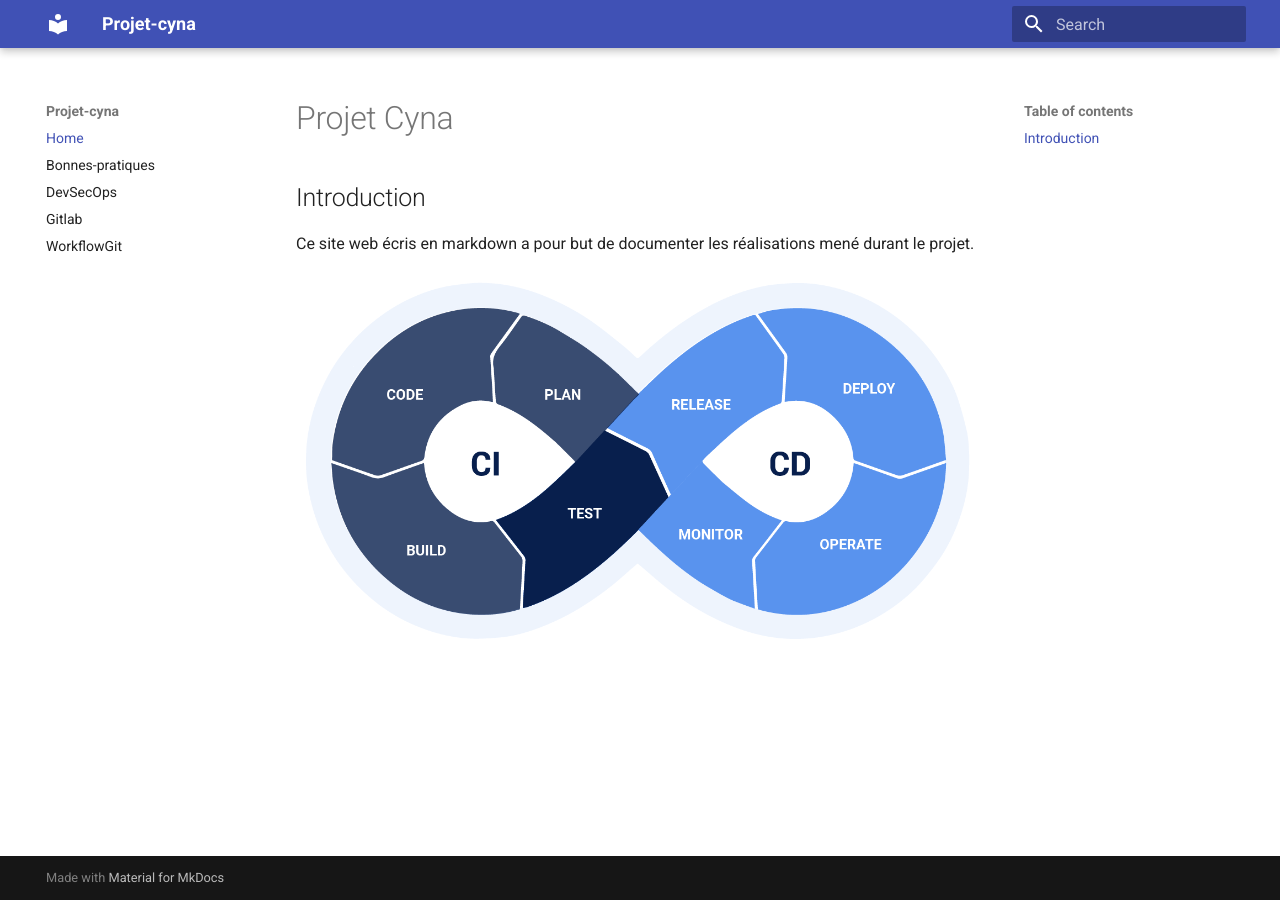
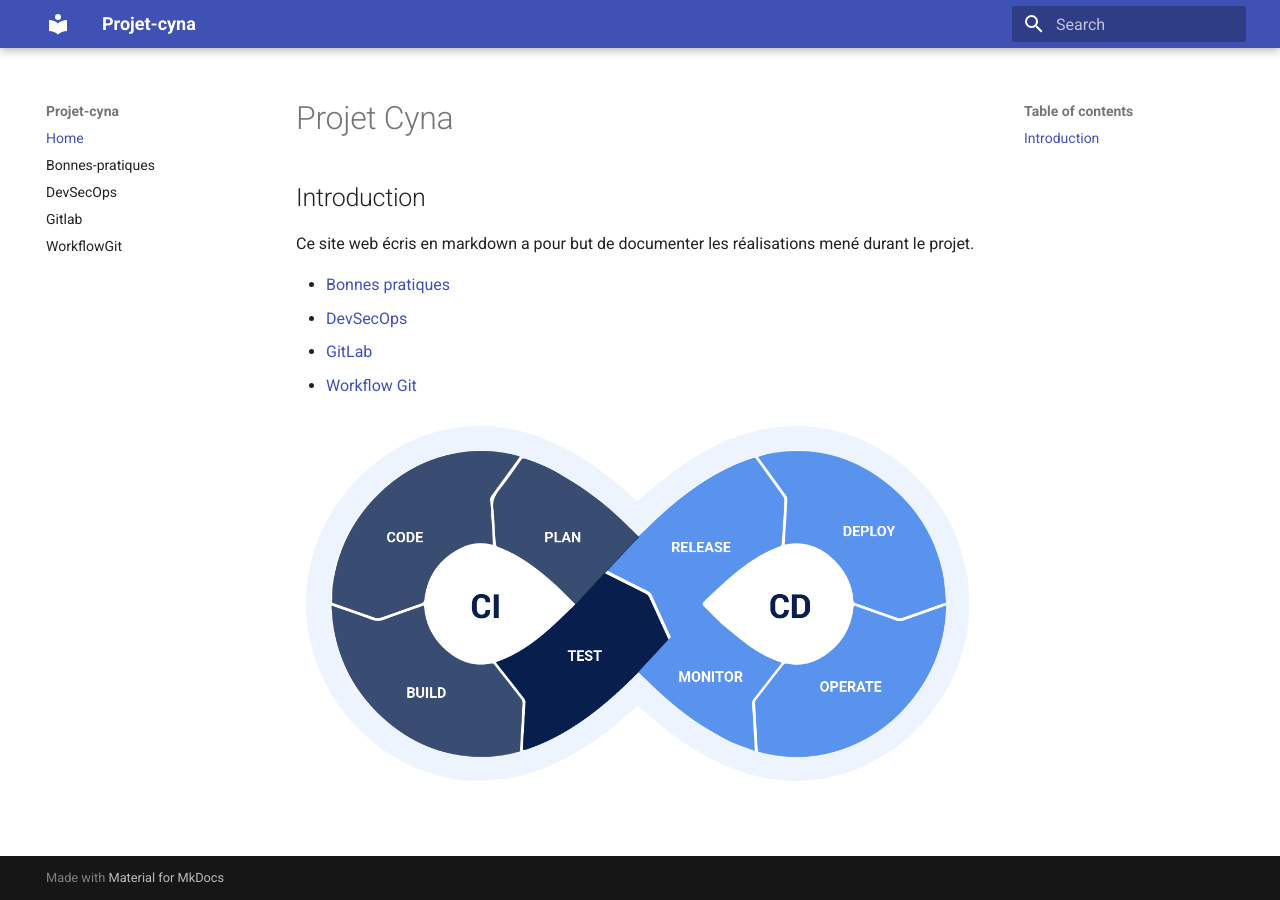
Before and after one commit to FouleSouris-Ethan/Doc-markdown, an MkDocs documentation site: the page built from docs/index.md, in a window 1280 px wide. Built offline with MkDocs 1.6.1 and Material for MkDocs 9.7.7, drawn with Linux system fonts in a browser that asks for light colours.

Commit message:
Ajout de lien de mes pages dans index.md

```diff
--- a/docs/index.md
+++ b/docs/index.md
@@ -4,4 +4,9 @@
 
 Ce site web écris en markdown a pour but de documenter les réalisations mené durant le projet.
 
+- [Bonnes pratiques](about.md)
+- [DevSecOps](devsecops.md)
+- [GitLab](gitlab.md)
+- [Workflow Git](workflowgit.md)
+
 ![signe devops](images/dev-ops.png)
```
Also changed, not shown: 1 other file.
